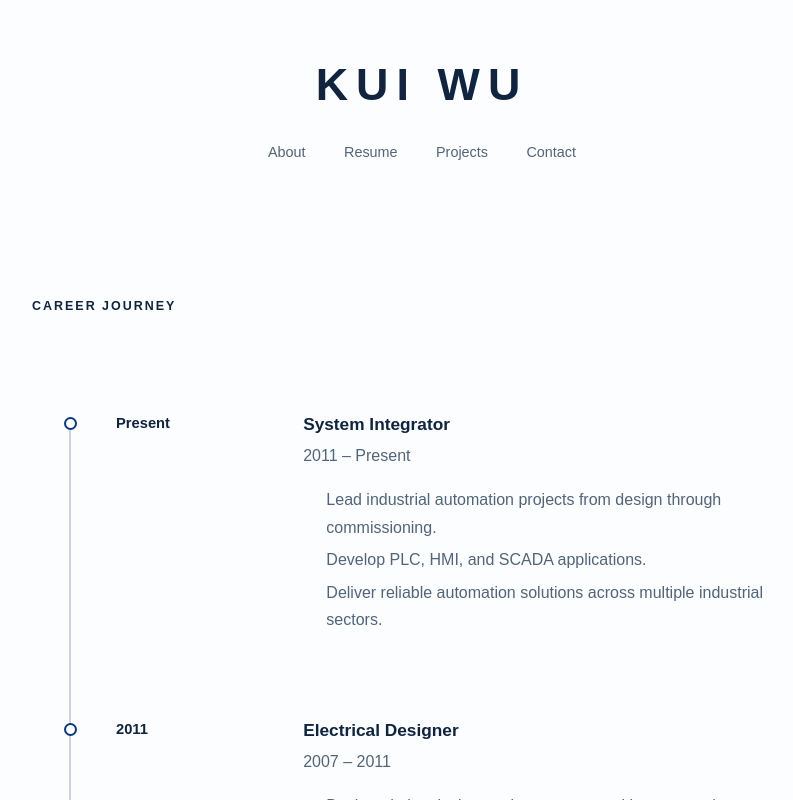
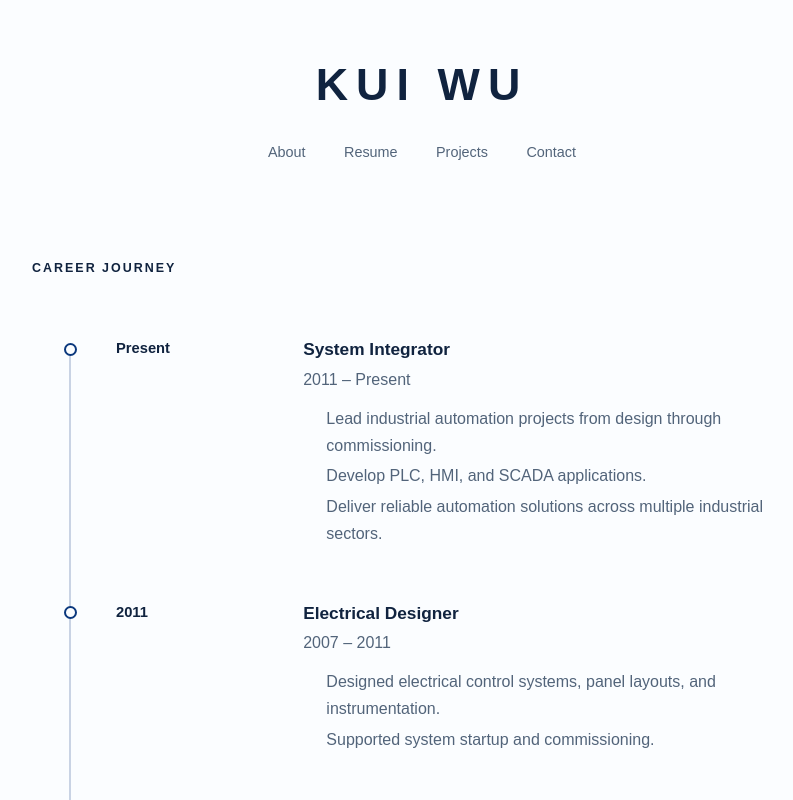
Before and after one commit to kwcontrols/KW-Portfolio, a Next.js app: page /resume in a window 1280 px wide. Shown: the top 800 px of the page, without its empty margins (218-1011 px from the left). Built offline with nearby package versions, Linux system fonts and the light colour scheme.

Commit message:
Tighten resume timeline spacing

```diff
--- a/app/globals.css
+++ b/app/globals.css
@@ -119,11 +119,11 @@ p { color: var(--ink-soft); font-size: 1rem; line-height: 1.75; }
 .contact-section p { max-width: 55ch; }
 .button-light { border-color: var(--white); background: var(--white); color: var(--blue-dark); white-space: nowrap; }
 .standalone-page { padding: clamp(4rem, 8vw, 8rem) 0; }
-.resume-page { width: 100%; max-width: 780px; margin: 0 auto; padding: clamp(4rem, 8vw, 8rem) 0; text-align: left; }
-.resume-section + .resume-section { margin-top: clamp(5rem, 9vw, 8rem); padding-top: clamp(4rem, 7vw, 6rem); border-top: 1px solid var(--line); }
+.resume-page { width: 100%; max-width: 780px; margin: 0 auto; padding: clamp(2.5rem, 5vw, 5rem) 0; text-align: left; }
+.resume-section + .resume-section { margin-top: clamp(2rem, 4vw, 3rem); padding-top: clamp(2.5rem, 4vw, 3.5rem); border-top: 1px solid var(--line); }
 .resume-section > h1 { max-width: none; color: var(--ink); font-family: Arial, Helvetica, sans-serif; font-size: .78rem; font-weight: 700; letter-spacing: .16em; line-height: 1.4; }
-.resume-timeline { margin-top: clamp(2.5rem, 5vw, 4rem); }
-.timeline-row { --timeline-row-padding: clamp(1.35rem, 3vw, 2rem); --timeline-row-gap: clamp(.75rem, 2vw, 1.25rem); display: grid; grid-template-columns: 28px minmax(110px, .32fr) minmax(0, 1fr); gap: clamp(1rem, 3vw, 2rem); position: relative; padding: var(--timeline-row-padding) clamp(1rem, 2vw, 1.5rem); border-radius: 2px; cursor: pointer; outline: none; transition: background-color 280ms ease; }
+.resume-timeline { margin-top: clamp(1.75rem, 3vw, 2.5rem); }
+.timeline-row { --timeline-row-padding: clamp(1rem, 2vw, 1.35rem); --timeline-row-gap: clamp(.35rem, 1vw, .65rem); display: grid; grid-template-columns: 28px minmax(110px, .32fr) minmax(0, 1fr); gap: clamp(1rem, 3vw, 2rem); position: relative; padding: var(--timeline-row-padding) clamp(1rem, 2vw, 1.5rem); border-radius: 2px; cursor: pointer; outline: none; transition: background-color 280ms ease; }
 .timeline-row + .timeline-row { margin-top: var(--timeline-row-gap); }
 .timeline-marker { position: relative; display: flex; justify-content: center; align-self: stretch; min-height: 100%; }
 .timeline-marker::after { content: ""; position: absolute; z-index: 0; top: calc(.35rem + 6.5px); bottom: calc(-1 * var(--timeline-row-padding) - var(--timeline-row-gap) - var(--timeline-row-padding) - .35rem - 6.5px); left: 50%; width: 1px; background: rgba(11, 56, 125, .42); transform: translateX(-50%); }
@@ -131,10 +131,10 @@ p { color: var(--ink-soft); font-size: 1rem; line-height: 1.75; }
 .timeline-marker span { position: relative; z-index: 1; width: 13px; height: 13px; margin-top: .35rem; border: 2px solid var(--blue-dark); border-radius: 50%; background: var(--paper); transition: background-color 280ms ease, border-color 280ms ease, transform 280ms ease; }
 .timeline-year { margin: 0; color: var(--ink); font-size: .92rem; font-weight: 700; line-height: 1.5; transition: color 280ms ease, transform 280ms ease; transform-origin: left center; }
 .timeline-content h2 { max-width: none; color: var(--ink); font-family: Arial, Helvetica, sans-serif; font-size: 1.08rem; font-weight: 700; letter-spacing: 0; line-height: 1.45; transition: color 280ms ease, transform 280ms ease; transform-origin: left center; }
-.timeline-content p { margin: .35rem 0 0; }
-.timeline-content ul { margin: 1rem 0 0; padding-left: 1.2rem; color: var(--ink-soft); }
+.timeline-content p { margin: .2rem 0 0; }
+.timeline-content ul { margin: .7rem 0 0; padding-left: 1.2rem; color: var(--ink-soft); }
 .timeline-content li { padding-left: .25rem; line-height: 1.7; }
-.timeline-content li + li { margin-top: .35rem; }
+.timeline-content li + li { margin-top: .2rem; }
 .timeline-row:hover, .timeline-row:focus-visible, .timeline-row.is-active { background: rgba(237, 245, 255, .72); }
 .timeline-row:hover .timeline-marker span, .timeline-row:focus-visible .timeline-marker span, .timeline-row.is-active .timeline-marker span { border-color: var(--blue); background: var(--blue); transform: scale(1.08); }
 .timeline-row:hover .timeline-year, .timeline-row:hover .timeline-content h2, .timeline-row:focus-visible .timeline-year, .timeline-row:focus-visible .timeline-content h2, .timeline-row.is-active .timeline-year, .timeline-row.is-active .timeline-content h2 { color: var(--blue); transform: scale(1.018); }
@@ -160,7 +160,7 @@ footer a { text-decoration: none; }
   .timeline > div { grid-template-columns: 1fr; gap: .3rem; }
   .project-visual { min-height: 260px; }
   .about-portrait { transform: none; }
-  .timeline-row { grid-template-columns: 24px minmax(0, 1fr); gap: .9rem; padding-inline: .35rem; }
+  .timeline-row { grid-template-columns: 24px minmax(0, 1fr); column-gap: .9rem; row-gap: .35rem; padding-inline: .35rem; }
   .timeline-year { grid-column: 2; }
   .timeline-content { grid-column: 2; }
   .timeline-marker { grid-row: 1 / span 2; }
```
